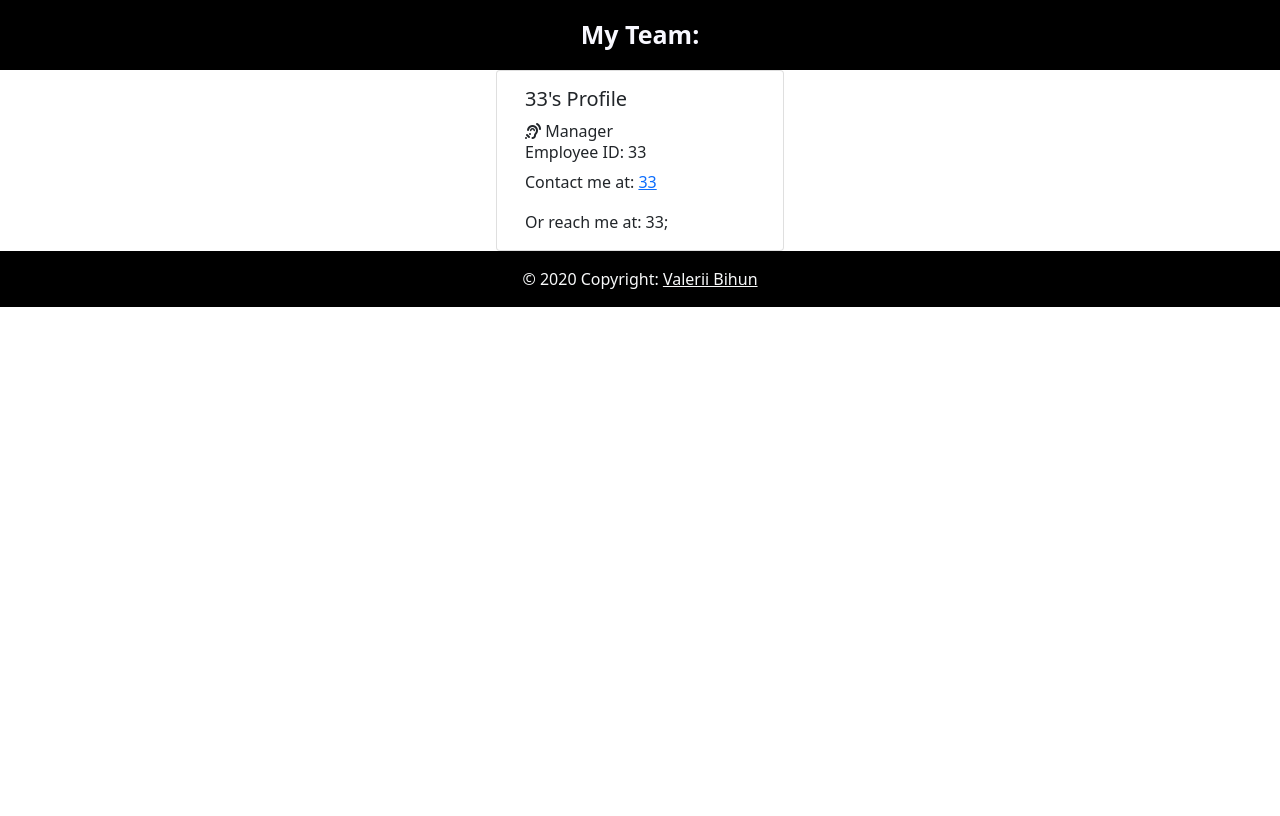
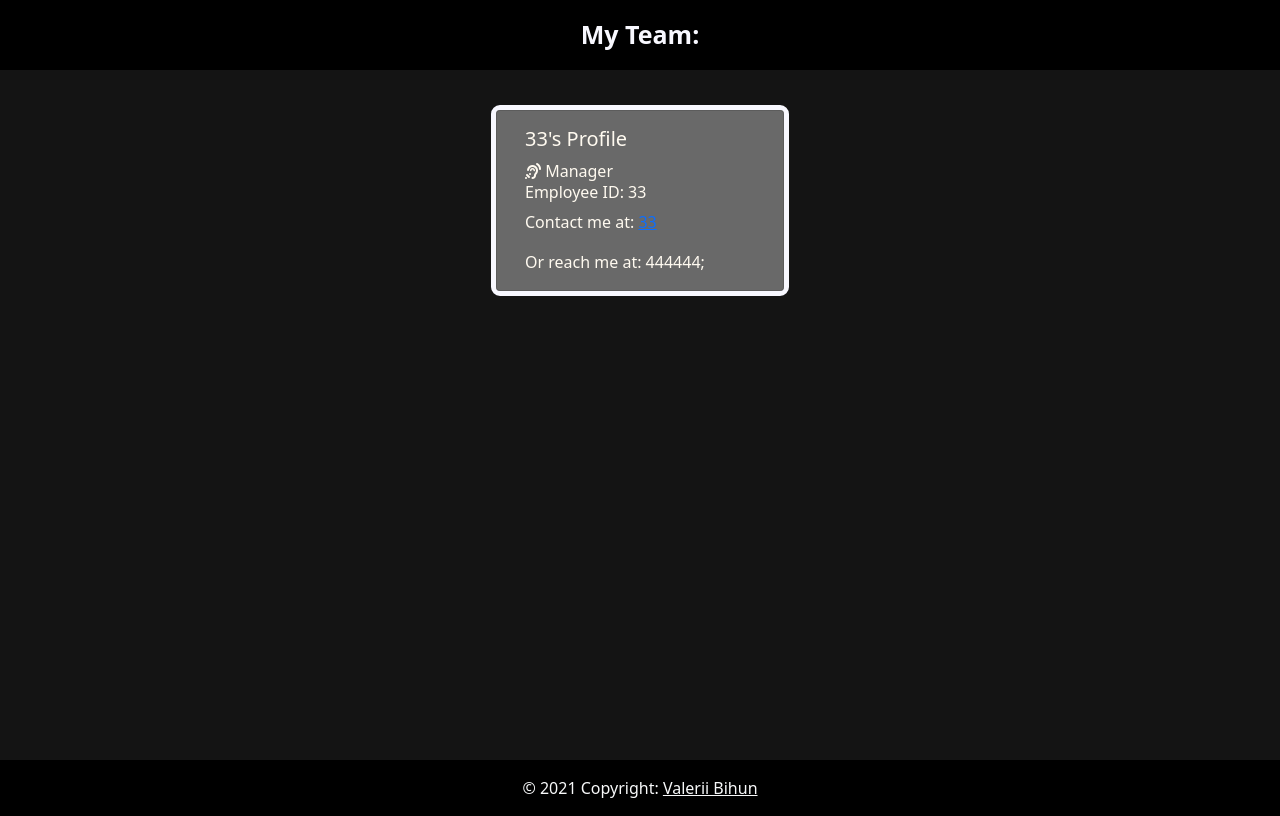
Before and after one commit to Valllerian/Team-Profile-Generator, a plain HTML site: page index.html in a window 1280 px wide. Drawn offline with nearby package versions, Linux system fonts and the light colour scheme.

Commit message:
css file fixed

```diff
--- a/index.html
+++ b/index.html
@@ -4,8 +4,9 @@
     <meta charset="utf-8">
     <meta name="description" content="Team Profiles are generated based on users input">
      <link href="https://cdn.jsdelivr.net/npm/bootstrap@5.1.3/dist/css/bootstrap.min.css" rel="stylesheet" integrity="sha384-1BmE4kWBq78iYhFldvKuhfTAU6auU8tT94WrHftjDbrCEXSU1oBoqyl2QvZ6jIW3" crossorigin="anonymous">
-    <link rel="stylesheet" href="./Assets/style.css">
+
     <script src="https://kit.fontawesome.com/c419192472.js" crossorigin="anonymous"></script>
+    <link rel="stylesheet" href="./assets/style.css">
     <title>My Team</title>
     </head>
     <body >
@@ -19,12 +20,12 @@
 <i class="fas fa-assistive-listening-systems"></i> Manager
             <h6 class="card-text">Employee ID: 33 </h6>
             <p class="card-text">Contact me at: <a href="mailto:33">33</a></p>
-            <p class="card-text">Or reach me at: 33;</p>
+            <p class="card-text">Or reach me at: 444444;</p>
             </div></div>
 </div></body>
             <footer class="bg-light text-center text-lg-start">
             <div class="text-center text-light p-3" style="background-color: black;">
-            © 2020 Copyright:
+            © 2021 Copyright:
             <a class="text-light" href="https://github.com/Valllerian"> Valerii Bihun</a>
             </div>
              </footer>
```
Also changed, not shown: assets/style.css (+7 -7 lines).
